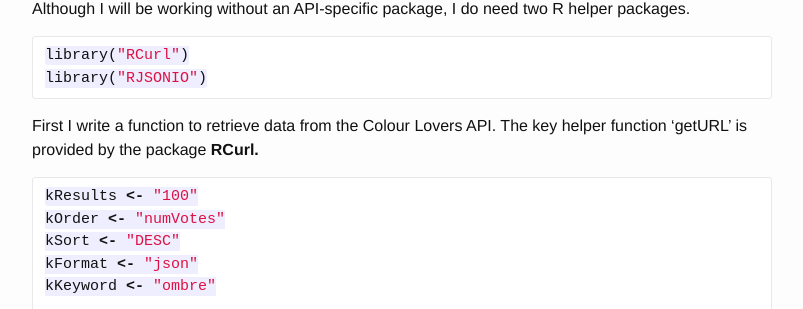
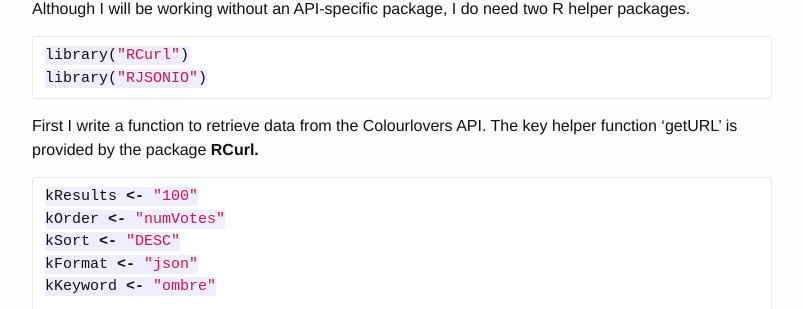
Before and after one commit to margaretlange/margaretlange.github.io, a Jekyll site: the page built from _posts/2014-9-14-cl.md, in a window 1280 px wide and 900 px high, scrolled down 456 px. Shown: the part 143-452 px from the top of the window, without its empty margins (238-1041 px from the left). Built offline with Jekyll 4.4.1, drawn with Linux system fonts in a browser that asks for light colours; Markdown is read by kramdown in place of the engine named in the settings.

Commit message:
editing post 9-14-2014

````diff
--- a/_knitr-posts/2014-9-14-cl.Rmd
+++ b/_knitr-posts/2014-9-14-cl.Rmd
@@ -31,7 +31,7 @@ library("RCurl")
 library("RJSONIO")
 ```
 
-First I write a function to retrieve data from the Colour Lovers API.  The key helper
+First I write a function to retrieve data from the Colourlovers API.  The key helper
 function 'getURL' is provided by the package **RCurl.**
 
 ```{r}
--- a/_posts/2014-9-14-cl.md
+++ b/_posts/2014-9-14-cl.md
@@ -32,7 +32,7 @@ library("RCurl")
 library("RJSONIO")
 ```
 
-First I write a function to retrieve data from the Colour Lovers API.  The key helper
+First I write a function to retrieve data from the Colourlovers API.  The key helper
 function 'getURL' is provided by the package **RCurl.**
 
 
````
